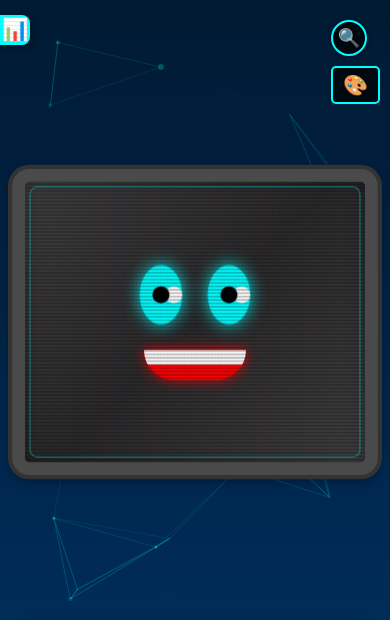
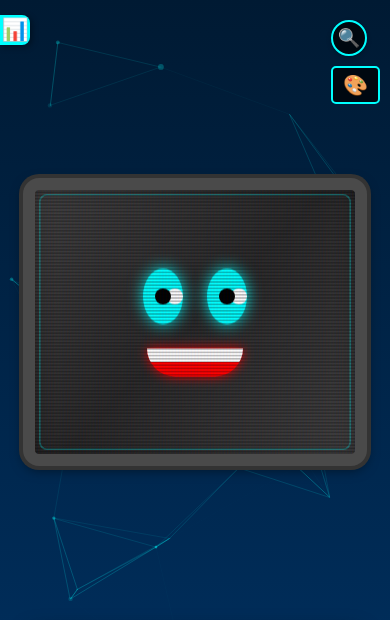
Before and after one commit to Dalaja12/tobi-15, a plain HTML site: page index.html in a window 390 px wide. Shown: the top 620 px of the page. Drawn offline with nearby package versions, Linux system fonts and the light colour scheme; a web font is replaced by a local one.

Commit message:
Update styles.css

```diff
--- a/styles.css
+++ b/styles.css
@@ -120,9 +120,9 @@
     100% { transform: scaleY(1); }
 }
 /* Reducir solo el BMO en móviles */
-@media (max-width: 600px) {
+@media (max-width: 500px) {
     .bmo-screen {
-        transform: scale(0.85);   /* Reduce tamaño un 15% */
+        transform: scale(0.80);   /* Reduce tamaño un 15% */
         transform-origin: center; /* Para que no se mueva a un lado */
     }
 }
```
